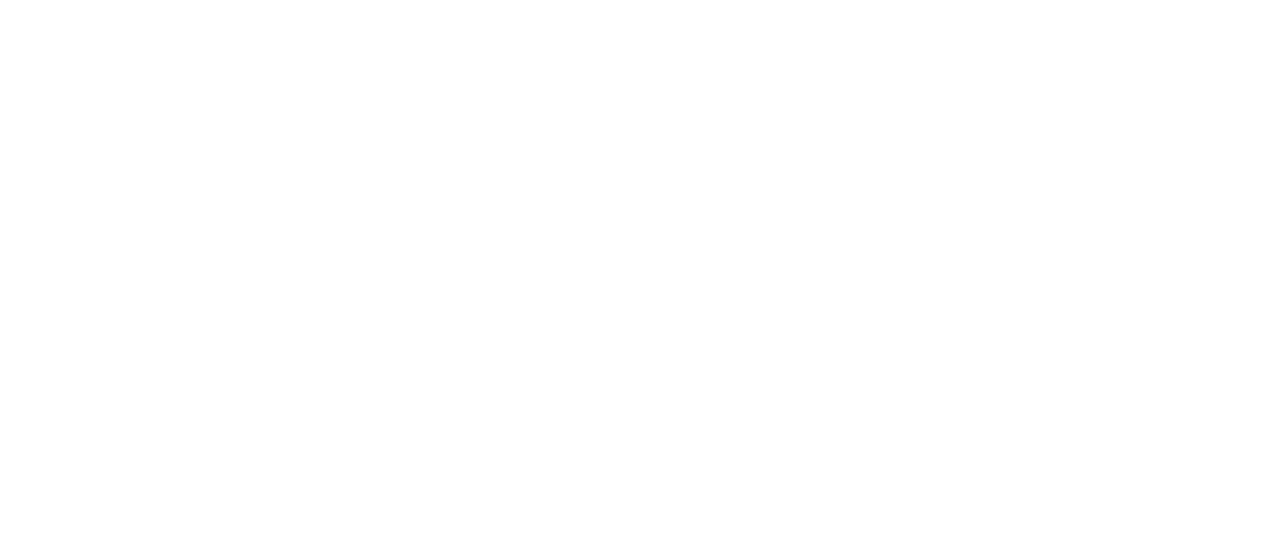
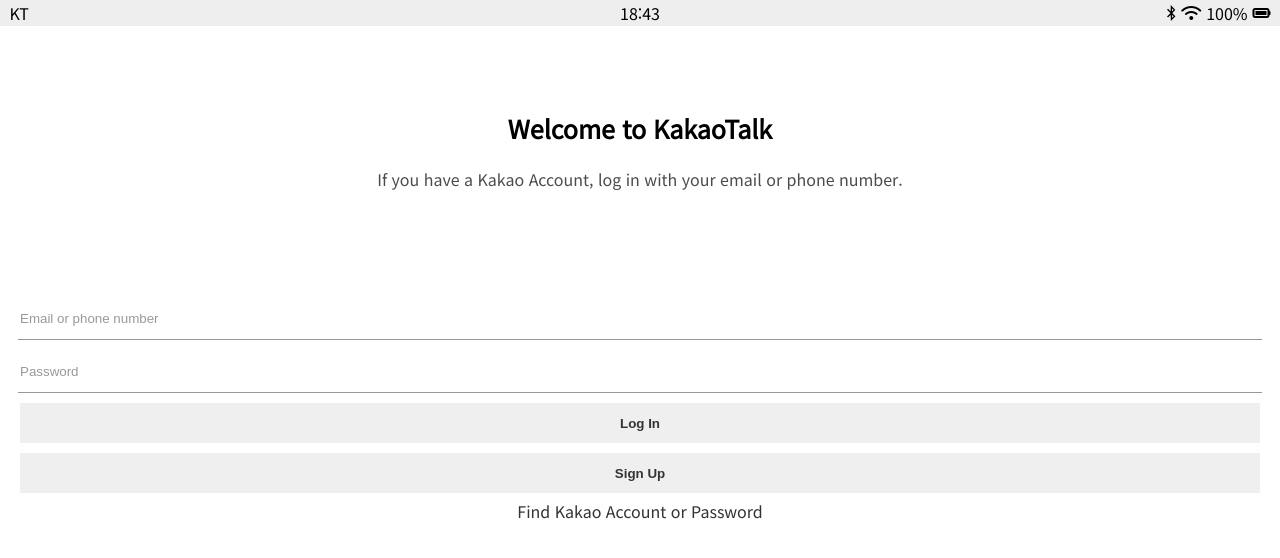
Before and after one commit to scseong/kakao-clone, a plain HTML site: page index.html in a window 1280 px wide. Drawn offline with Linux system fonts and the light colour scheme.

Commit message:
feat: 회원가입 UI (#1)

```diff
--- /dev/null
+++ b/css/reset.css
@@ -0,0 +1,48 @@
+/* http://meyerweb.com/eric/tools/css/reset/
+   v2.0 | 20110126
+   License: none (public domain)
+*/
+
+html, body, div, span, applet, object, iframe,
+h1, h2, h3, h4, h5, h6, p, blockquote, pre,
+a, abbr, acronym, address, big, cite, code,
+del, dfn, em, img, ins, kbd, q, s, samp,
+small, strike, strong, sub, sup, tt, var,
+b, u, i, center,
+dl, dt, dd, ol, ul, li,
+fieldset, form, label, legend,
+table, caption, tbody, tfoot, thead, tr, th, td,
+article, aside, canvas, details, embed,
+figure, figcaption, footer, header, hgroup,
+menu, nav, output, ruby, section, summary,
+time, mark, audio, video {
+	margin: 0;
+	padding: 0;
+	border: 0;
+	font-size: 100%;
+	font: inherit;
+	vertical-align: baseline;
+}
+/* HTML5 display-role reset for older browsers */
+article, aside, details, figcaption, figure,
+footer, header, hgroup, menu, nav, section {
+	display: block;
+}
+body {
+	line-height: 1;
+}
+ol, ul {
+	list-style: none;
+}
+blockquote, q {
+	quotes: none;
+}
+blockquote:before, blockquote:after,
+q:before, q:after {
+	content: '';
+	content: none;
+}
+table {
+	border-collapse: collapse;
+	border-spacing: 0;
+}
--- /dev/null
+++ b/css/status-bar.css
@@ -0,0 +1,25 @@
+.status-bar {
+  display: flex;
+  justify-content: center;
+  background-color: #eee;
+  padding: 5px 3px;
+}
+
+.status-bar__column {
+  width: 33%;
+}
+
+.status-bar__column:nth-child(2) {
+  display: flex;
+  justify-content: center;
+}
+
+.status-bar__column:last-child {
+  display: flex;
+  justify-content: flex-end;
+  align-items: center;
+}
+
+.status-bar__column:last-child * {
+  margin-left: 5px;
+}
--- /dev/null
+++ b/css/styles.css
@@ -0,0 +1,68 @@
+@import 'reset.css';
+@import 'status-bar.css';
+
+body {
+  font-family: 'Noto Sans KR', 'Nanum Gothic', sans-serif;
+}
+
+:root {
+  --text-color: #333;
+  --placeholder-color: #999;
+}
+
+/* Welcom Header */
+.welcome-header {
+  margin: 90px 0;
+  text-align: center;
+  display: flex;
+  justify-content: center;
+  flex-direction: column;
+  align-items: center;
+}
+
+.welcome-header__title {
+  font-size: 25px;
+  font-weight: bold;
+  margin-bottom: 30px;
+}
+
+.welcome-header__text {
+  width: 50%;
+  opacity: 0.7;
+}
+
+/* Login Form */
+#login-form {
+  display: flex;
+  padding: 20px;
+  flex-direction: column;
+  justify-content: center;
+  align-items: center;
+}
+
+#login-form input {
+  width: 100%;
+  height: 40px;
+  border: none;
+  border-bottom: 1px solid var(--placeholder-color);
+  margin-bottom: 10px;
+}
+
+#login-form input::placeholder {
+  color: var(--placeholder-color);
+}
+
+#login-form button {
+  width: 100%;
+  height: 40px;
+  margin-bottom: 10px;
+  border: none;
+  font-weight: bold;
+  color: var(--text-color);
+  cursor: pointer;
+}
+
+#login-form a {
+  text-decoration: none;
+  color: var(--text-color);
+}
--- a/index.html
+++ b/index.html
@@ -1,10 +1,49 @@
 <!DOCTYPE html>
 <html lang="ko">
   <head>
+    <link rel="stylesheet" href="css/styles.css" />
+    <link rel="preconnect" href="https://fonts.googleapis.com" />
+    <link rel="preconnect" href="https://fonts.gstatic.com" crossorigin />
+    <link
+      href="https://fonts.googleapis.com/css2?family=Nanum+Gothic&family=Noto+Sans+KR&display=swap"
+      rel="stylesheet"
+    />
     <meta charset="UTF-8" />
     <meta http-equiv="X-UA-Compatible" content="IE=edge" />
     <meta name="viewport" content="width=device-width, initial-scale=1.0" />
-    <title>Kakaotalk</title>
+    <title>Welcom to KakaoTalk</title>
   </head>
-  <body></body>
+  <body>
+    <div class="status-bar">
+      <div class="status-bar__column">
+        <span>KT</span>
+      </div>
+      <div class="status-bar__column">
+        <span>18:43</span>
+      </div>
+      <div class="status-bar__column">
+        <i class="fab fa-bluetooth-b"></i>
+        <i class="fas fa-wifi"></i>
+        <span>100%</span>
+        <i class="fa fa-battery"></i>
+      </div>
+    </div>
+    <header class="welcome-header">
+      <h1 class="welcome-header__title">Welcome to KakaoTalk</h1>
+      <p class="welcome-header__text">
+        If you have a Kakao Account, log in with your email or phone number.
+      </p>
+    </header>
+    <form id="login-form">
+      <input type="text" placeholder="Email or phone number" />
+      <input type="password" placeholder="Password" />
+      <button>Log In</button>
+      <button>Sign Up</button>
+      <a href="#">Find Kakao Account or Password</a>
+    </form>
+    <script
+      src="https://kit.fontawesome.com/6478f529f2.js"
+      crossorigin="anonymous"
+    ></script>
+  </body>
 </html>
```
